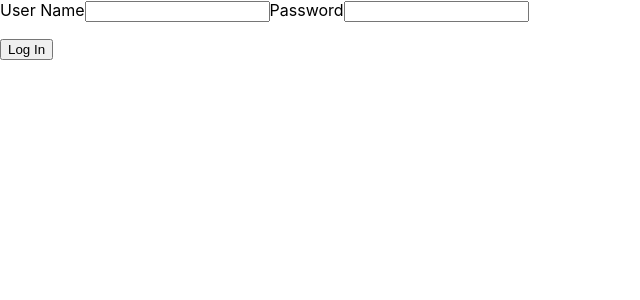
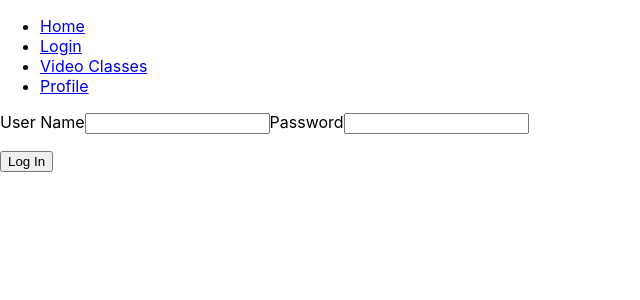
Before and after one commit to Renniesb/total_dance_virtual_classes, a React (Create React App) app: page /login in a window 1280 px wide. Shown: the top 300 px of the page, without its empty margins (0-640 px from the left). Built offline with nearby package versions, Linux system fonts and the light colour scheme.

Commit message:
created a protected route

```diff
--- a/src/App.js
+++ b/src/App.js
@@ -1,15 +1,17 @@
 import React, { Component } from 'react';
 import './App.css';
-import config from './config';
 import Login from './Login/Login'
 import LandingPage from './LandingPage/LandingPage'
+import Profile from './Profile/Profile'
+import env from './config';
 import {
   Switch,
   Route,
-  // Link,
+  Link,
   // useRouteMatch,
   // useParams
 } from "react-router-dom";
+import PrivateRoute from './PrivateRoute';
 
 
 class App extends Component {
@@ -19,9 +21,26 @@ class App extends Component {
       user_name: '',
       password: '',
       error: '',
-      authMessage: ''
+      authMessage: '',
+      isAuthenticated: false
     };
 
+  }
+
+  getProfile = ()=>{
+    fetch(`${env.API_ENDPOINT}/user/profile`,
+    {
+      headers: {Authorization: 'Bearer '+ localStorage.getItem(env.TOKEN_KEY)},
+      method: "POST",
+
+    }
+    )
+      .then(response => response.json())
+      .then(data =>{
+        console.log(localStorage.getItem(env.TOKEN_KEY))
+        this.setState({ isAuthenticated: true, profile: data })
+      }
+      ).catch(err=>console.log(err))
   }
 
   dismissError = () => {
@@ -39,7 +58,7 @@ class App extends Component {
     if (!password) {
       return this.setState({ error: 'Password is required' });
     }
-    fetch(`${config.API_ENDPOINT}/auth/login`, {
+    fetch(`${env.API_ENDPOINT}/auth/login`, {
       method: 'POST',
       headers: {
         'content-type': 'application/json',
@@ -52,13 +71,19 @@ class App extends Component {
           this.setState({authMessage: "failed"})
         }
         else {
-          res.json()
           this.setState({authMessage: "success"})
+          return res.json();
         }
       }
 
       )
-      return this.setState({ error: '' });
+      .then(data => {
+          localStorage.setItem(env.TOKEN_KEY, data.authToken)
+
+      })
+      .catch(res => {
+        this.setState({ error: '' });
+      })
   }
 
 
@@ -73,6 +98,11 @@ class App extends Component {
       password: evt.target.value,
     });
   }
+  logout = () => {
+    console.log('here we go')
+    localStorage.removeItem(env.TOKEN_KEY)
+    this.setState({authMessage: '', isAuthenticated: false})
+  }
 
   render() {
 
@@ -84,17 +114,40 @@ class App extends Component {
       user_name: this.state.user_name,
       password: this.state.password,
       error: this.state.error,
-      authMessage: this.state.authMessage
+      authMessage: this.state.authMessage,
+      logout: this.logout
     }
 
 
     return (
 
         <div>
+          <nav>
+            <ul>
+              <li>
+                <Link to="/">Home</Link>
+              </li>
+              <li>
+                <Link to="/login">Login</Link>
+              </li>
+              <li>
+                <Link to="/videos">Video Classes</Link>
+              </li>
+              <li>
+                <Link to="/profile" onClick={this.getProfile}>Profile</Link>
+              </li>
+
+
+            </ul>
+          </nav>
+
           <Switch>
             <Route path="/login">
               <Login {...loginProps}/>
             </Route>
+            <PrivateRoute path="/profile" isAuthenticated = {this.state.isAuthenticated}>
+                <Profile />
+            </PrivateRoute>
             <Route path="/">
               <LandingPage />
             </Route>
--- a/src/Login/Login.js
+++ b/src/Login/Login.js
@@ -10,7 +10,8 @@ const Login = ({
     user_name,
     password,
     error,
-    authMessage
+    authMessage,
+    logout
 }) => {
     return (
         <div className="Login">
@@ -30,7 +31,7 @@ const Login = ({
 
             <p>{authMessage}</p>
 
-            <input type="submit" value="Log In" data-test="submit" />
+            {authMessage != "success" ? <input type="submit" value="Log In" data-test="submit" /> : <button onClick={logout}  data-test="submit">Log Out</button>   }
             </form>
         </div>
     )
--- /dev/null
+++ b/src/PrivateRoute.js
@@ -0,0 +1,24 @@
+import React from 'react';
+import {Route, Redirect} from "react-router-dom";
+
+const PrivateRoute = ({children, isAuthenticated, ...rest}) => {
+    return (
+        <Route
+          {...rest}
+          render={() =>
+            isAuthenticated ? (
+              children
+            ) : (
+              <Redirect
+                to={{
+                  pathname: "/login",
+
+                }}
+              />
+            )
+          }
+        />
+    );
+}
+
+export default PrivateRoute;
--- a/src/Profile/Profile.js
+++ b/src/Profile/Profile.js
@@ -0,0 +1,14 @@
+import React from 'react';
+import './Profile.css';
+
+const Profile = () => {
+    return (
+        <div>
+            <h1>Profile Page</h1>
+        </div>
+    )
+
+
+}
+
+export default Profile;
```
Also changed, not shown: 1 other file (tests, documents, lock files or other folders).
